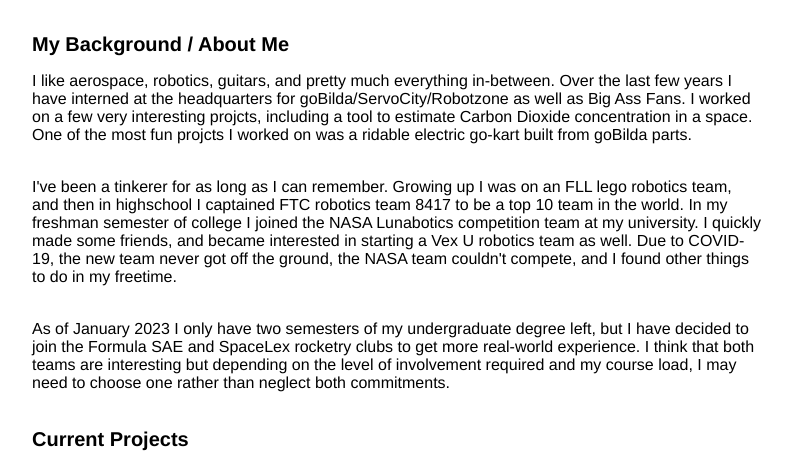
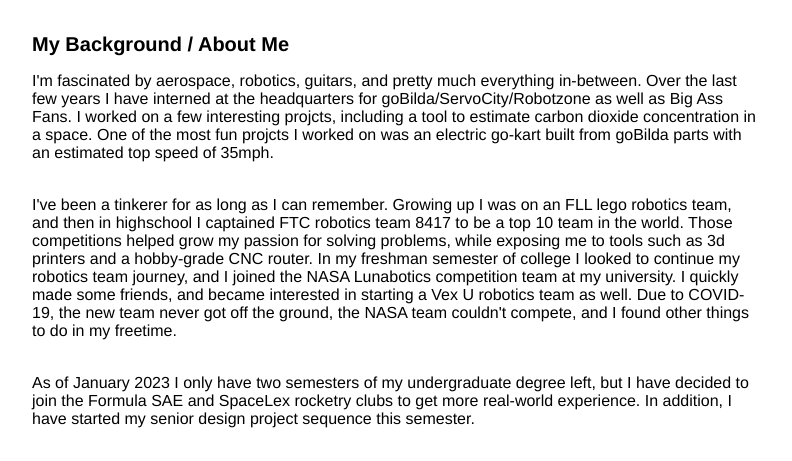
Before and after one commit to EricTownselAdams/Portfolio, a plain HTML site: page index.html in a window 1280 px wide. Shown: the part 701-1162 px from the top of the page, without its empty margins (243-1035 px from the left). Drawn offline with Linux system fonts and the light colour scheme.

Commit message:
Changed words, fixed SG pic

```diff
--- a/index.html
+++ b/index.html
@@ -83,9 +83,9 @@
       <div id="about-section">
         <span class="subheader-text">My Background / About Me</span>
         <div class="about-section-content">
-          <div class="body-text">I like aerospace, robotics, guitars, and pretty much everything in-between. Over the last few years I have interned at the headquarters for goBilda/ServoCity/Robotzone as well as Big Ass Fans. I worked on a few very interesting projcts, including a tool to estimate Carbon Dioxide concentration in a space. One of the most fun projcts I worked on was a ridable electric go-kart built from goBilda parts.</div>
-          <div class="body-text">I've been a tinkerer for as long as I can remember. Growing up I was on an FLL lego robotics team, and then in highschool I captained FTC robotics team 8417 to be a top 10 team in the world. In my freshman semester of college I joined the NASA Lunabotics competition team at my university. I quickly made some friends, and became interested in starting a Vex U robotics team as well. Due to COVID-19, the new team never got off the ground, the NASA team couldn't compete, and I found other things to do in my freetime.</div>
-          <div class="body-text">As of January 2023 I only have two semesters of my undergraduate degree left, but I have decided to join the Formula SAE and SpaceLex rocketry clubs to get more real-world experience. I think that both teams are interesting but depending on the level of involvement required and my course load, I may need to choose one rather than neglect both commitments. </div>
+          <div class="body-text">I'm fascinated by aerospace, robotics, guitars, and pretty much everything in-between. Over the last few years I have interned at the headquarters for goBilda/ServoCity/Robotzone as well as Big Ass Fans. I worked on a few interesting projcts, including a tool to estimate carbon dioxide concentration in a space. One of the most fun projcts I worked on was an electric go-kart built from goBilda parts with an estimated top speed of 35mph.</div>
+          <div class="body-text">I've been a tinkerer for as long as I can remember. Growing up I was on an FLL lego robotics team, and then in highschool I captained FTC robotics team 8417 to be a top 10 team in the world. Those competitions helped grow my passion for solving problems, while exposing me to tools such as 3d printers and a hobby-grade CNC router. In my freshman semester of college I looked to continue my robotics team journey, and I joined the NASA Lunabotics competition team at my university. I quickly made some friends, and became interested in starting a Vex U robotics team as well. Due to COVID-19, the new team never got off the ground, the NASA team couldn't compete, and I found other things to do in my freetime.</div>
+          <div class="body-text">As of January 2023 I only have two semesters of my undergraduate degree left, but I have decided to join the Formula SAE and SpaceLex rocketry clubs to get more real-world experience. In addition, I have started my senior design project sequence this semester.  </div>
         </div>
       </div>
 
@@ -182,7 +182,7 @@
         <!--Copy from here, up, for a new card-->
 
           <div class="project-card">
-            <img src="./assets/images/sg/3.PNG" class="project-image">
+            <img src="./assets/images/sg/3.png" class="project-image">
             <div class="project-card-text-container">
               <div class="subheader-text project-title">Custom Guitar Body (SG)</div>
               <div class="body-text project-card-text">I designed the guitar body in Solidworks, defined the double-sided machining operations using Fusion 360, and used a Shapeoko 3 CNC to machine the body.
```
